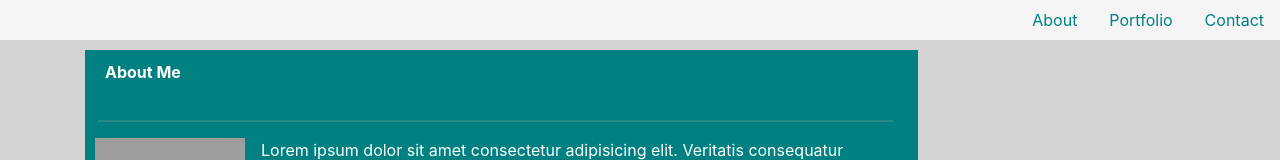
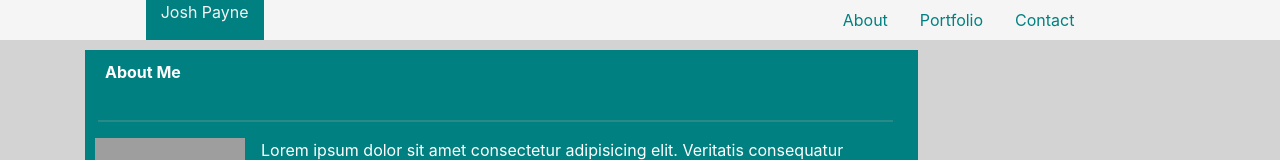
Before and after one commit to paynejoshua/Homework2, a plain HTML site: page index.html in a window 1280 px wide. Shown: the top 160 px of the page. Drawn offline with nearby package versions, Linux system fonts and the light colour scheme; grey boxes are pictures that could not be loaded.

Commit message:
Updated name tag in nav bar. Needs more work

```diff
--- a/index.html
+++ b/index.html
@@ -12,9 +12,13 @@
   <body>
 
         <header>
+          <div class="row justify-content-around">
+            <div class="col-4 name">
+              Josh Payne
+            </div>
+            <div class="col-4">
+              <ul class="nav justify-content-end">
 
-            <ul class="nav justify-content-end">
-              </li>
                 <li class="nav-item">
                   <a class="nav-link Active" href="index.html">About</a>
                 </li>
@@ -24,17 +28,9 @@
                 <li class="nav-item">
                   <a class="nav-link" href="contact.html">Contact</a>
                 </li>
-
               </ul>
-
-
-
-
-
-
-
-
-
+            </div>
+          </div>
         </header>
 
    <div class="container">
--- a/stylesheet.css
+++ b/stylesheet.css
@@ -13,7 +13,17 @@ body {
     background-color: lightgray;
 }
 
+.justify-content-around {
+    background-color: whitesmoke;
+}
 
+.name {
+    background-color: teal;
+    color: whitesmoke;
+    max-width: 9%;
+    margin-left: -2.2%;
+    margin-right: 2%;
+}
 
 a {
     margin-right: 10%;
```
Also changed, not shown: portfolio.html (+8 -5 lines). Lines whose indentation alone changed are shown as unchanged.
